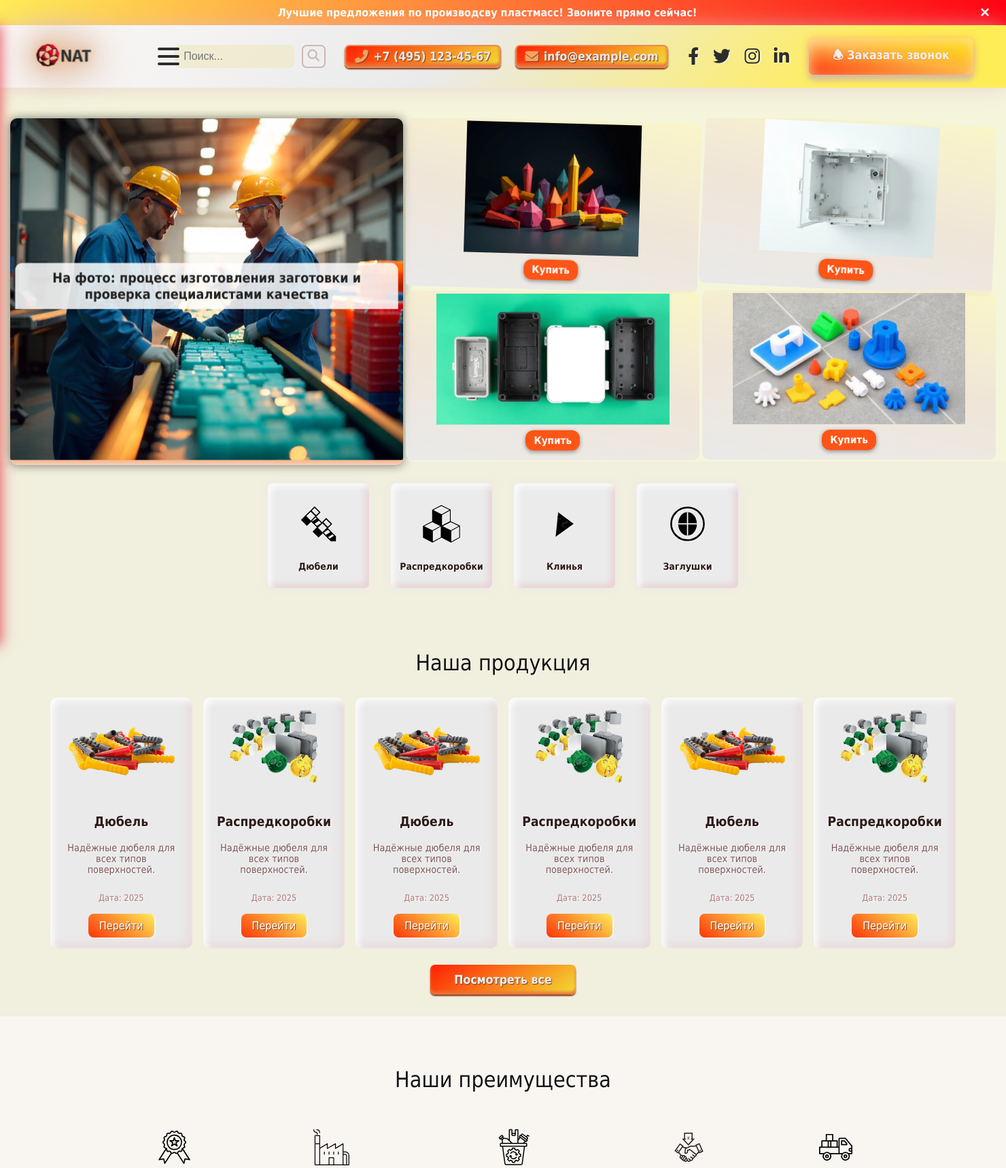
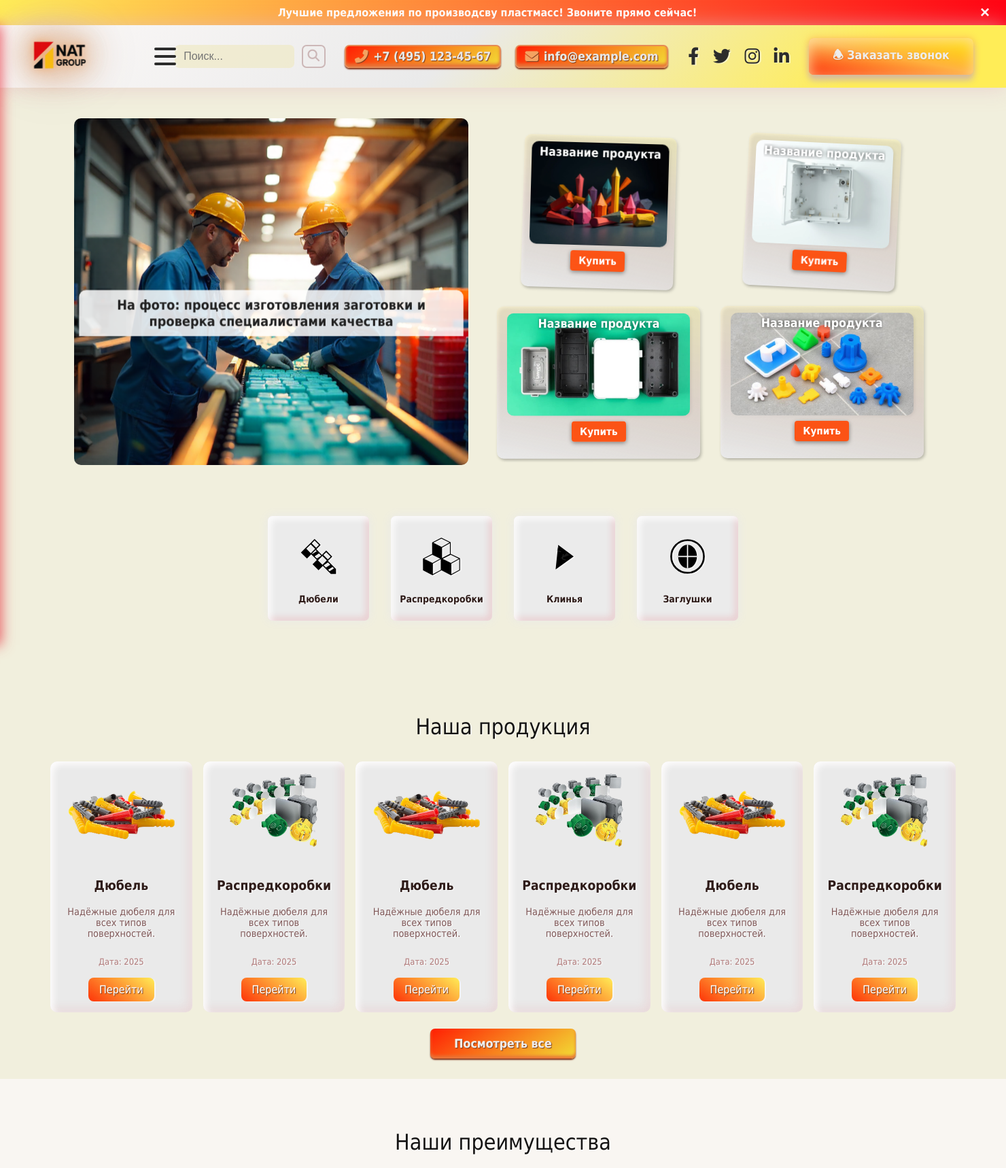
Before and after one commit to TumashenkaAliaksandr/natta_pg, a Django app: page / in a window 1480 px wide. Shown: the top 1718 px of the page at 68% size. Run offline with Django 5.2, Linux system fonts and the light colour scheme.

Commit message:
added new styles for main slider, new logo, new favicon

```diff
--- a/webapp/static/webapp/css/style.css
+++ b/webapp/static/webapp/css/style.css
@@ -1,6 +1,6 @@
 /* Сброс и базовые параметры */
 body {
-    background-color: beige; /* насыщенный глубокий темно-коричневый */
+    background-color: #f1efdd;; /* насыщенный глубокий темно-коричневый */
     font-family: 'Fira Sans', Tahoma, Geneva, Verdana, sans-serif;
     margin: 0;
     padding: 0;
@@ -134,7 +134,7 @@ header {
     max-width: 100%;
     max-height: 100%;
     object-fit: contain;
-    height: 40px;
+    height: 44px;
 
     filter:
       drop-shadow(0 0 6px #F4A261)
@@ -562,7 +562,8 @@ header {
 
 /* -------- Категории товаров -------- */
 .categories-section {
-    padding: 2rem 0;
+    padding-top: 5rem;
+    padding-bottom: 30px;
     background-color: #f1efdd;
     text-align: center;
 }
@@ -892,11 +893,13 @@ header {
   flex-shrink: 0;
     margin-top: 21px;
 }
+
+
 .slider-container {
   width: 1450px;
   height: 500px; /* высота контейнера */
   display: flex;
-  gap: 4px; /* минимальный общий отступ между панелями */
+  gap: 30px; /* минимальный общий отступ между панелями */
   justify-content: center;
   text-align: center;
   margin: 40px auto 0;
@@ -912,7 +915,7 @@ header {
   position: relative;
   overflow: hidden;
   border-radius: 10px;
-  box-shadow: 0 0 15px #0008;
+  /*box-shadow: 0 0 15px #0008;*/
   padding-top: 5px;
   padding-bottom: 5px;
 }
@@ -923,7 +926,7 @@ header {
   top: 0;
   left: 0;
   width: 100%;
-  height: calc(100% - 10px);
+  height: calc(100% - 0);
   border-radius: 10px;
   display: flex;
   align-items: center;
@@ -992,7 +995,7 @@ header {
 
 /* Правая панель с 4 слайдами */
 .slider-right {
-  width: 60%;
+  width: 45%;
   height: 100%;
   display: grid;
   grid-template-columns: repeat(2, 1fr);
@@ -1015,16 +1018,39 @@ header {
     color: #fff;
     display: flex;
     flex-direction: column;
-  align-items: center; /* по горизонтали центр */
-  justify-content: flex-start; /* по вертикали от верха */
+    align-items: center;
+    justify-content: flex-start;
     user-select: none;
     overflow: hidden;
-  height: 100%;
-  padding-top: 4px;
+    height: 90%;
+    padding-top: 10px;
     padding-bottom: 4px;
     box-sizing: border-box;
-  background: linear-gradient(11deg, #e9e9e9, rgb(235 216 213 / 52%), #fef6b27a); /* фон, если изображение прозрачное */
+    background: linear-gradient(11deg, #e9e9e9, rgb(235 216 213 / 52%), #fef6b27a);
     animation-fill-mode: both;
+    margin-left: auto;
+    margin-right: auto;
+    margin-top: 23px;
+    margin-bottom: 84px;
+    filter: drop-shadow(2px 2px 2px rgba(0, 0, 0, 0.3));
+}
+
+.slide-right .slide-title {
+  position: absolute;
+  top: 15px;
+  left: 50%;
+  transform: translateX(-50%);
+  color: #fff;
+  font-weight: 600;
+  font-size: 1.1rem;
+  text-shadow: 0 0 6px rgba(0, 0, 0, 0.7);
+  z-index: 3;
+  user-select: none;
+  pointer-events: none;
+  max-width: 90%;
+  white-space: nowrap;
+  overflow: hidden;
+  text-overflow: ellipsis;
 }
 
 
@@ -1044,8 +1070,8 @@ header {
   background-color: rgba(255, 69, 0, 0.9);
   padding: 6px 12px;
   font-size: 0.95rem;
-  font-weight: 700;
-  border-radius: 12px;
+  font-weight: 600;
+  border-radius: 4px;
   color: #fff;
   cursor: pointer;
   user-select: none;
--- a/webapp/templates/webapp/index.html
+++ b/webapp/templates/webapp/index.html
@@ -10,7 +10,7 @@
     <!-- Подключите FontAwesome иконки в <head> -->
     <link rel="stylesheet" href="https://cdnjs.cloudflare.com/ajax/libs/font-awesome/6.4.0/css/all.min.css"/>
     <link rel="stylesheet" href="{% static 'webapp/css/style.css' %}"/>
-    <link rel="icon" href="{% static 'webapp/svg/favicon.svg' %}" type="image/svg+xml" sizes="any"  />
+    <link rel="icon" href="{% static 'webapp/img/nat_favicon.png' %}" type="image/svg+xml" sizes="any"  />
 </head>
 <body>
 
@@ -25,7 +25,7 @@
 <header class="header">
     <div class="container header__container">
         <div class="logo">
-            <img src="{% static 'webapp/img/nat_logo.png' %}" alt="NATTA PG Логотип"/>
+            <img src="{% static 'webapp/img/logo_nat_nbg.png' %}" alt="NATTA PG Логотип"/>
         </div>
 
         <!-- Бургер чекбокс -->
@@ -66,12 +66,12 @@
         <!-- Выезжающее слева меню -->
         <nav class="nav">
             <div class="logo-nav">
-                <img src="{% static 'webapp/img/nat_logo.png' %}" alt="NATTA PG Логотип"/>
+                <img src="{% static 'webapp/img/logo_nat_nbg.png' %}" alt="NATTA PG Логотип"/>
             </div>
             <ul class="nav__list">
                 <li><a href="#" class="nav__link active"><i class="fas fa-flag"></i> Главная</a></li>
                 <li><a href="#products" class="nav__link"><i class="fas fa-shopping-bag"></i> Продукция</a></li>
-                <li><a href="#about" class="nav__link"><i class="fas fa-info-circle"></i> О компании</a></li>
+                <li><a href="#about" class="nav__link"><i class="fas fa-info-circle"></i> О нас</a></li>
                 <li><a href="#contacts" class="nav__link"><i class="fas fa-phone"></i> Контакты</a></li>
                 <li><a href="#news" class="nav__link"><i class="fas fa-newspaper"></i> Новости</a></li>
             </ul>
@@ -111,18 +111,22 @@
             <div class="slider-right">
                 <div class="slide slide-right active">
                     <img src="{% static 'webapp/img/nat_slider2_1.png' %}" alt="Слайд 1"/>
+                    <div class="slide-title">Название продукта</div>
                     <div class="buy-label">Купить</div>
                 </div>
                 <div class="slide slide-right">
-                    <img src="{% static 'webapp/img/nat_slider2_2.png' %}" alt="Слайд 2"/>
+                    <img src="{% static 'webapp/img/nat_slider2_2.png' %}" alt="Слайд 3"/>
+                    <div class="slide-title">Название продукта</div>
                     <div class="buy-label">Купить</div>
                 </div>
                 <div class="slide slide-right">
                     <img src="{% static 'webapp/img/nat_slider2_3.png' %}" alt="Слайд 3"/>
+                    <div class="slide-title">Название продукта</div>
                     <div class="buy-label">Купить</div>
                 </div>
                 <div class="slide slide-right">
                     <img src="{% static 'webapp/img/nat_slider2_4.png' %}" alt="Слайд 4"/>
+                    <div class="slide-title">Название продукта</div>
                     <div class="buy-label">Купить</div>
                 </div>
             </div>
```
Also changed, not shown: webapp/static/webapp/img/logo_nat_nbg.png (added), webapp/static/webapp/img/nat_favicon.png. Lines whose indentation alone changed are shown as unchanged.
